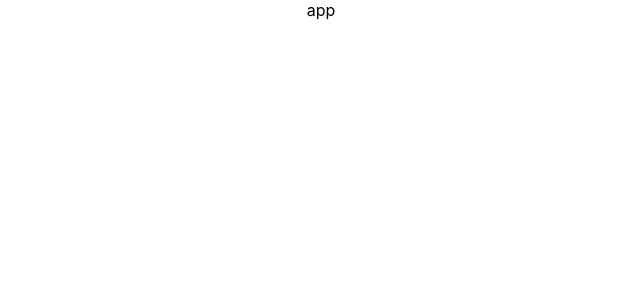
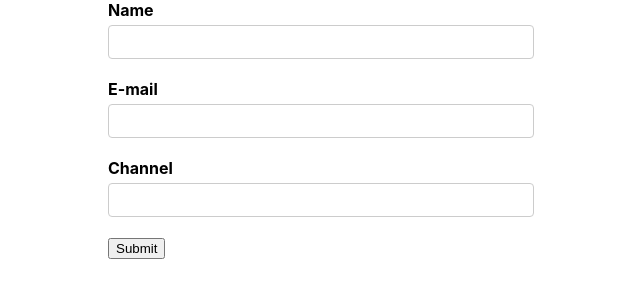
Before and after one commit to theobroma/forms-tutorials, a React (Create React App) app: page / in a window 1280 px wide. Shown: the top 300 px of the page, without its empty margins (319-959 px from the left). Built offline with nearby package versions, Linux system fonts and the light colour scheme.

Commit message:
step-2 simple form

```diff
--- a/package.json
+++ b/package.json
@@ -11,6 +11,7 @@
         "@types/node": "^12.0.0",
         "@types/react": "^17.0.0",
         "@types/react-dom": "^17.0.0",
+        "formik": "^2.2.9",
         "react": "^17.0.2",
         "react-dom": "^17.0.2",
         "react-scripts": "4.0.3",
--- /dev/null
+++ b/src/@components/YoutubeForm/YoutubeForm.tsx
@@ -0,0 +1,24 @@
+import React from 'react';
+import { useFormik } from 'formik';
+
+const YoutubeForm: React.FC = () => {
+  //   const formik = useFormik({});
+  return (
+    <div>
+      <form>
+        <label htmlFor="name">Name</label>
+        <input type="text" id="name" name="name" />
+
+        <label htmlFor="email">E-mail</label>
+        <input type="email" id="email" name="email" />
+
+        <label htmlFor="channel">Channel</label>
+        <input type="text" id="channel" name="channel" />
+
+        <button type="submit">Submit</button>
+      </form>
+    </div>
+  );
+};
+
+export default YoutubeForm;
--- /dev/null
+++ b/src/@components/YoutubeForm/index.ts
@@ -0,0 +1 @@
+export { default } from './YoutubeForm';
--- a/src/App.css
+++ b/src/App.css
@@ -1,38 +1,4 @@
 .App {
-  text-align: center;
+  display: flex;
+  justify-content: center;
 }
-
-.App-logo {
-  height: 40vmin;
-  pointer-events: none;
-}
-
-@media (prefers-reduced-motion: no-preference) {
-  .App-logo {
-    animation: App-logo-spin infinite 20s linear;
-  }
-}
-
-.App-header {
-  background-color: #282c34;
-  min-height: 100vh;
-  display: flex;
-  flex-direction: column;
-  align-items: center;
-  justify-content: center;
-  font-size: calc(10px + 2vmin);
-  color: white;
-}
-
-.App-link {
-  color: #61dafb;
-}
-
-@keyframes App-logo-spin {
-  from {
-    transform: rotate(0deg);
-  }
-  to {
-    transform: rotate(360deg);
-  }
-}
--- a/src/App.tsx
+++ b/src/App.tsx
@@ -1,12 +1,12 @@
 import React from 'react';
-import logo from './logo.svg';
 import './App.css';
-import './table.css';
+import './input.css';
+import YoutubeForm from './@components/YoutubeForm';
 
 function App() {
   return (
     <div className="App">
-      <span>app</span>
+      <YoutubeForm />
     </div>
   );
 }
--- /dev/null
+++ b/src/input.css
@@ -0,0 +1,20 @@
+label {
+  font-weight: bold;
+  display: flex;
+  margin-bottom: 5px;
+}
+
+input[type='text'],
+input[type='email'] {
+  display: block;
+  width: 400px;
+  padding: 6px 12px;
+  font-size: 14px;
+  line-height: 1.42857143;
+  color: #555;
+  background-color: #fff;
+  background-image: none;
+  border: 1px solid #ccc;
+  border-radius: 4px;
+  margin-bottom: 20px;
+}
--- a/src/table.css
+++ /dev/null
@@ -1,36 +0,0 @@
-.w3-table {
-  border-collapse: collapse;
-  border-spacing: 0;
-  width: 100%;
-  display: table;
-}
-
-.w3-table tr:hover {
-  background-color: #ddd !important;
-}
-
-.w3-striped tbody tr:nth-child(even) {
-  background-color: #f1f1f1;
-}
-
-.w3-table td,
-.w3-table th {
-  padding: 8px 8px;
-  display: table-cell;
-  text-align: left;
-  vertical-align: top;
-}
-
-.w3-table th:first-child,
-.w3-table td:first-child {
-  padding-left: 16px;
-}
-
-.w3-table th,
-.w3-table tfoot td {
-  padding-top: 12px;
-  padding-bottom: 12px;
-  text-align: left;
-  background-color: #4caf50;
-  color: white;
-}
```
